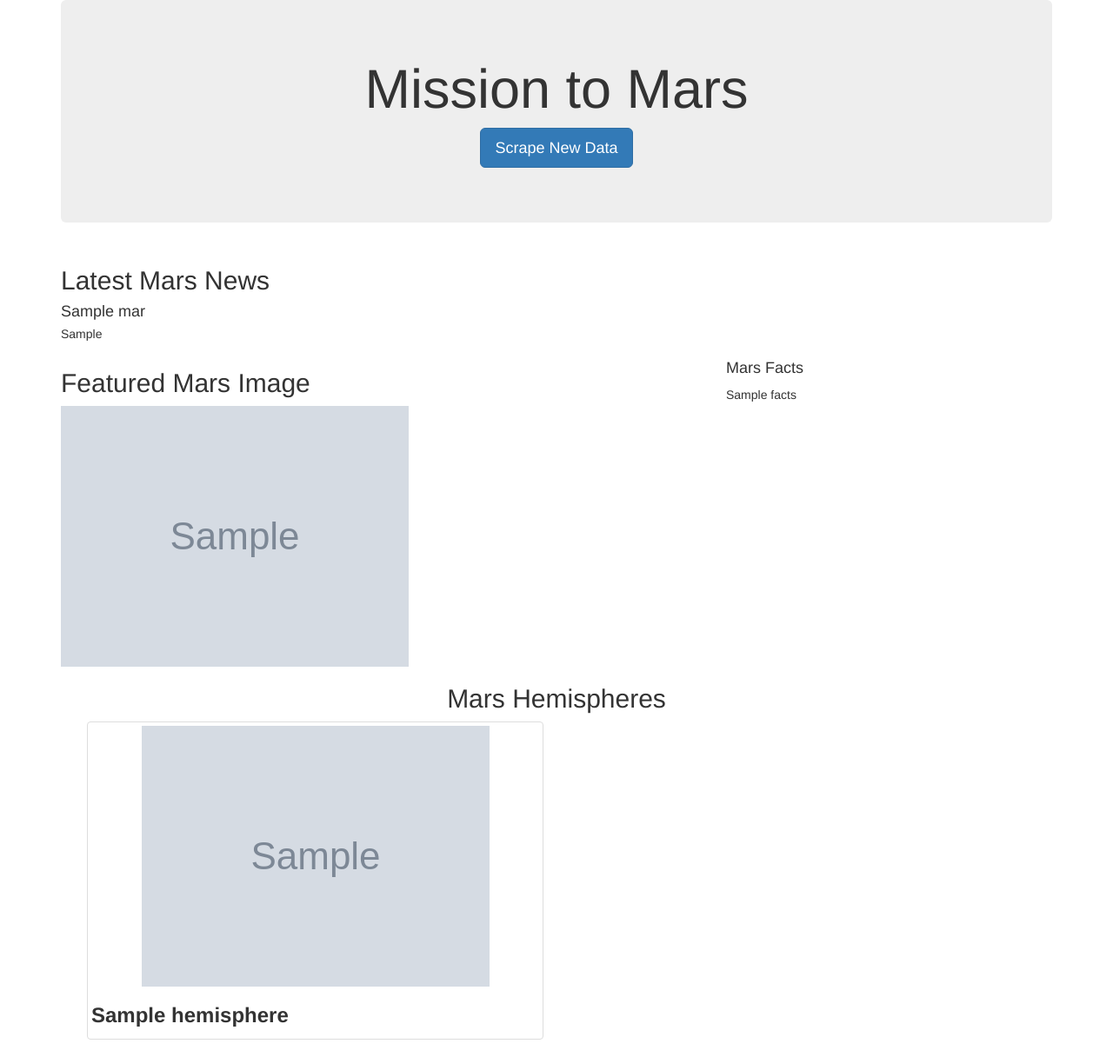
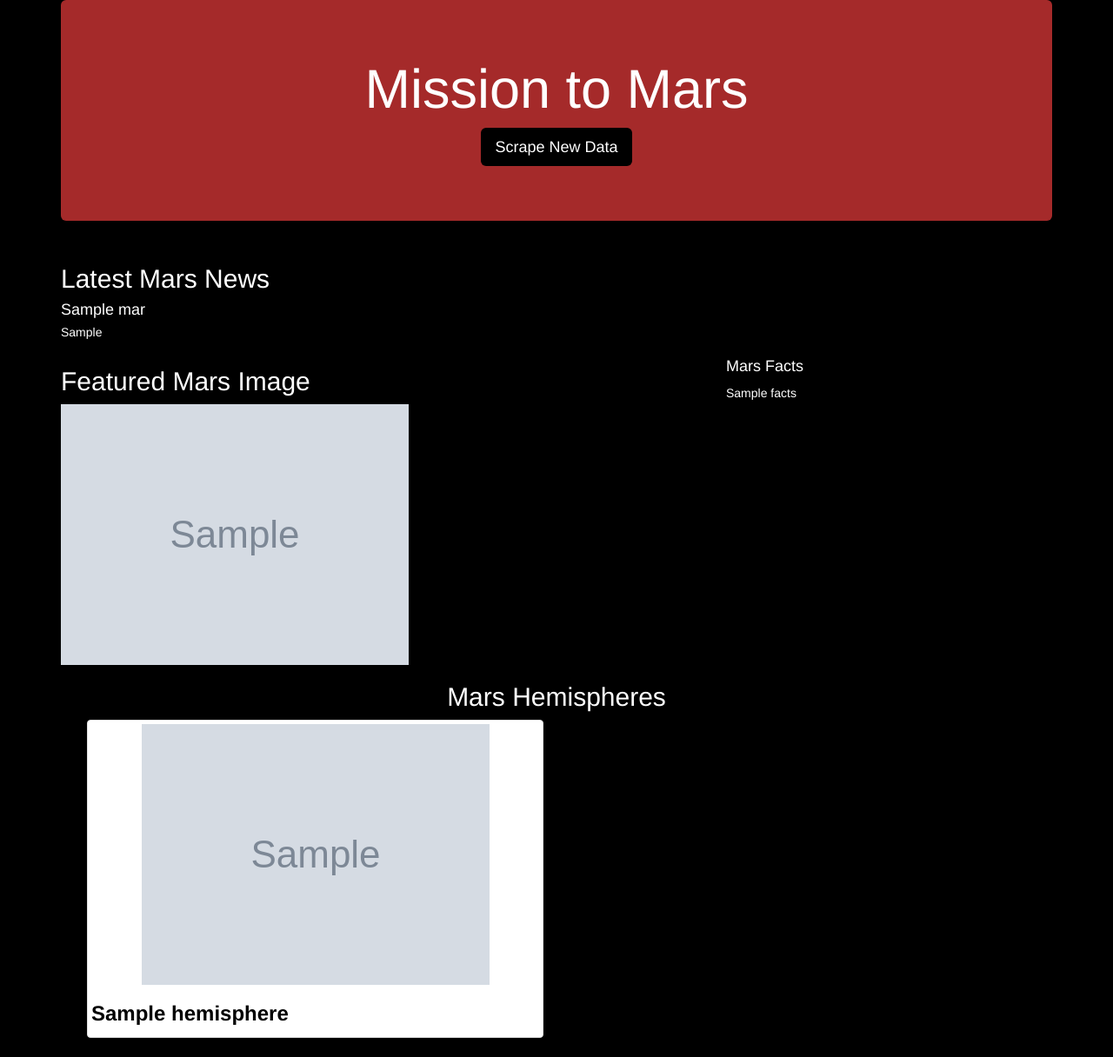
Before and after one commit to UrteMelyte/Mission-to-Mars, a Flask app: page / in a window 1280 px wide. Shown: the whole page at 87% size. After the commit the page ends 1194 px from the top, so only its background shows below. Run offline with Flask 2, Linux system fonts and the light colour scheme; grey boxes marked "Sample" are stand-in pictures; a database or web service that is not in the repository returns one stand-in record (values such as "Sample title"); some libraries are stand-ins or nearby versions.

Commit message:
Update index.html

```diff
--- a/flask_app/templates/index.html
+++ b/flask_app/templates/index.html
@@ -10,21 +10,21 @@
       href="https://maxcdn.bootstrapcdn.com/bootstrap/3.3.7/css/bootstrap.min.css"
     />
   </head>
-  <body>
+  <body style="background-color: black">
     <div class="container">
       <!-- Add Jumbotron to Header -->
-      <div class="jumbotron text-center">
+      <div class="jumbotron text-center" style="background-color: brown; color: white">
         <h1>Mission to Mars</h1>
         <!-- Add a button to activate scraping script -->
-        <p><a class="btn btn-primary btn-lg" href="/scrape" role="button">Scrape New Data</a></p>
+        <p><a class="btn btn-primary btn-lg" href="/scrape" role="button" style="background-color: black; border: none; color: white;">Scrape New Data</a></p>
       </div>
       <!-- Add section for Mars News -->
       <div class="row" id="mars-news">
         <div class="col-md-12">
           <div class="media">
-            <div class="media-body">
+            <div class="media-body" style="color: white">
               <h2>Latest Mars News</h2>
-              <h4 class="media-heading">{{ mars.news_title }}</h4>
+              <h4 class="media-heading" style="color: white">{{ mars.news_title }}</h4>
               <p>{{ mars.news_paragraph }}</p>
             </div>
           </div>
@@ -32,7 +32,7 @@
       </div>
       <!-- Section for Featured Image and Facts table -->
       <div class="row" id="mars-featured-image">
-        <div class="col-md-8">
+        <div class="col-md-8" style="color: white">
           <h2>Featured Mars Image</h2>
           <img
             src="{{mars.featured_image }}"
@@ -42,7 +42,7 @@
         </div>
         <div class="col-md-4">
           <!-- Mars Facts -->
-          <div class="row" id="mars-facts">
+          <div class="row" id="mars-facts" style="color: white">
             <h4>Mars Facts</h4>
             {{ mars.facts | safe }}
           </div>
@@ -50,11 +50,11 @@
       </div>
       <!-- Section for Hemispheres -->
       <div>
-        <div class="col-md-12">
+        <div class="col-md-12" style="color: white">
           <h2><center>Mars Hemispheres</center></h2>
           {% for hemisphere in mars.hemispheres %}
             <div class="col-md-6">
-             <div class = "thumbnail">
+             <div class = "thumbnail" style="color: black">
                 <img src="{{hemisphere.image_url}}">
                   <h3><b>{{hemisphere.title}}</b></h3>
               </div>
```
